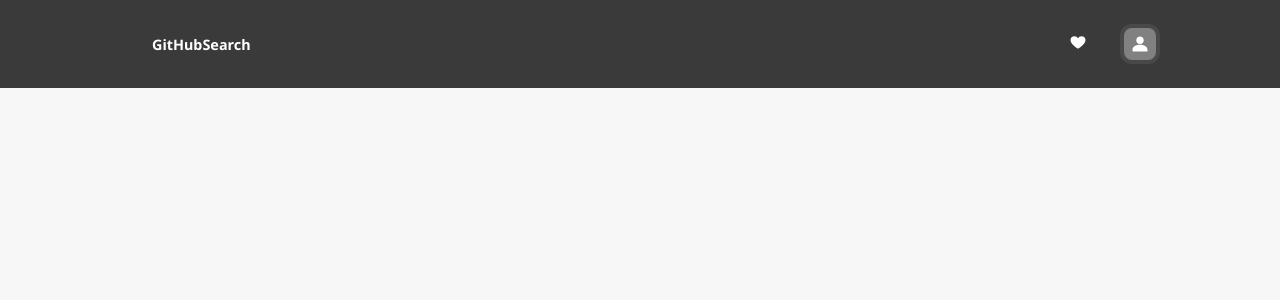
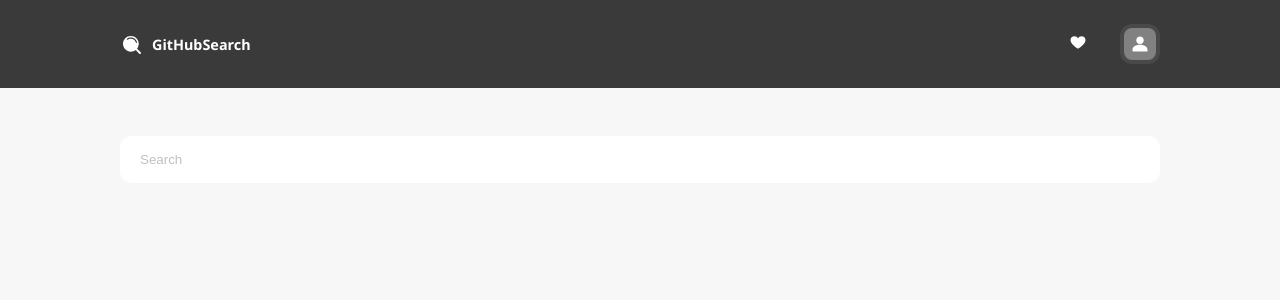
Before and after one commit to AlexYanchev/search-github-repos, a React (Create React App) app: page / in a window 1280 px wide. Shown: the top 300 px of the page. Built offline with nearby package versions, Linux system fonts and the light colour scheme; the HTML template or start-up script is replaced by a standard one.

Commit message:
Сверстал поиск

```diff
--- a/src/App.css
+++ /dev/null
@@ -1,7 +0,0 @@
-.app {
-  display: flex;
-  flex-direction: column;
-  align-items: center;
-  height: 100vh;
-  background-color: rgba(var(--background-base-color), 0.04);
-}
--- a/src/App.tsx
+++ b/src/App.tsx
@@ -1,11 +1,15 @@
 import React from 'react';
-import './App.css';
+import styles from './app.module.css';
 import Header from './components/Header/Header';
+import Search from './components/Search/Search';
 
 function App() {
   return (
-    <div className='app'>
-      <Header></Header>
+    <div className={styles.app}>
+      <Header />
+      <main className={styles.main}>
+        <Search />
+      </main>
     </div>
   );
 }
--- /dev/null
+++ b/src/app.module.css
@@ -0,0 +1,12 @@
+.app {
+  display: flex;
+  flex-direction: column;
+  align-items: center;
+  height: 100vh;
+  background-color: rgba(var(--base-color-dark), 0.04);
+}
+
+.main {
+  width: 100%;
+  padding: 0 var(--padding-side);
+}
--- a/src/asserts/icons/LogoIcon/LogoIcon.tsx
+++ b/src/asserts/icons/LogoIcon/LogoIcon.tsx
@@ -14,7 +14,7 @@ const LogoIcon: FC<I_IconProps> = ({ size = '24' }) => {
         fillRule='evenodd'
         clipRule='evenodd'
         d='M3 11.8719C3 7.53154 6.53154 4 10.8719 4C15.2123 4 18.7439 7.53154 18.7439 11.8719C18.7434 13.6189 18.1584 15.3156 17.0819 16.6915L20.7118 20.3215C21.0961 20.7057 21.0961 21.3286 20.7118 21.7128C20.3276 22.097 19.7047 22.097 19.3205 21.7128L15.6905 18.0829C14.3147 19.1588 12.6185 19.7435 10.8719 19.7439C6.53154 19.7439 3 16.2123 3 11.8719ZM17.0393 10.1764C17.1289 10.5022 16.9032 10.8203 16.5703 10.8783C16.2374 10.9364 15.924 10.712 15.8271 10.3883C15.6211 9.70019 15.2732 9.0603 14.8036 8.51095C14.201 7.80603 13.4199 7.27612 12.5421 6.9767C11.6644 6.67728 10.7223 6.61936 9.81449 6.80902C9.10702 6.95683 8.44066 7.25075 7.85705 7.66948C7.58249 7.86647 7.19729 7.85254 6.96927 7.60315C6.74125 7.35375 6.75699 6.96407 7.02702 6.76091C7.77602 6.19741 8.64187 5.80386 9.56424 5.61116C10.6868 5.37663 11.8518 5.44825 12.9372 5.81851C14.0226 6.18877 14.9885 6.84406 15.7337 7.71575C16.346 8.43197 16.7909 9.27263 17.0393 10.1764Z'
-        fill='var(--base-color)'
+        fill='rgb(var(--base-color))'
       />
     </svg>
   );
--- a/src/components/Header/Header.module.css
+++ b/src/components/Header/Header.module.css
@@ -1,7 +1,8 @@
 .header {
-  background: rgba(var(--background-base-color), 1);
+  background: rgba(var(--base-color-dark), 1);
   padding: 24px var(--padding-side);
   width: 100%;
+  margin-bottom: 48px;
 }
 
 .items {
--- a/src/components/Search/Search.module.css
+++ b/src/components/Search/Search.module.css
@@ -0,0 +1,15 @@
+.form {
+  width: 100%;
+}
+
+.input {
+  width: 100%;
+  padding: 16px 20px;
+  border-radius: 12px;
+  border: none;
+  margin-bottom: 48px;
+}
+
+.input::placeholder {
+  color: rgba(var(--base-color-dark), 0.32);
+}
--- a/src/components/Search/Search.tsx
+++ b/src/components/Search/Search.tsx
@@ -1,4 +1,15 @@
-import styles from './Search.module.css'
+import styles from './Search.module.css';
 
-
-const Search = () => {} ; export default Search
+const Search = () => {
+  return (
+    <form className={styles.form}>
+      <input
+        className={styles.input}
+        type='text'
+        title='Поиск'
+        placeholder='Search'
+      />
+    </form>
+  );
+};
+export default Search;
--- a/src/index.css
+++ b/src/index.css
@@ -1,8 +1,8 @@
 @import url('https://fonts.googleapis.com/css2?family=Noto+Sans:ital,wght@0,100..900;1,100..900&display=swap');
 
 :root {
-  --background-base-color: 58, 58, 58;
   --base-color: 255, 255, 255;
+  --base-color-dark: 58, 58, 58;
   --padding-side: 120px;
 }
 
```
